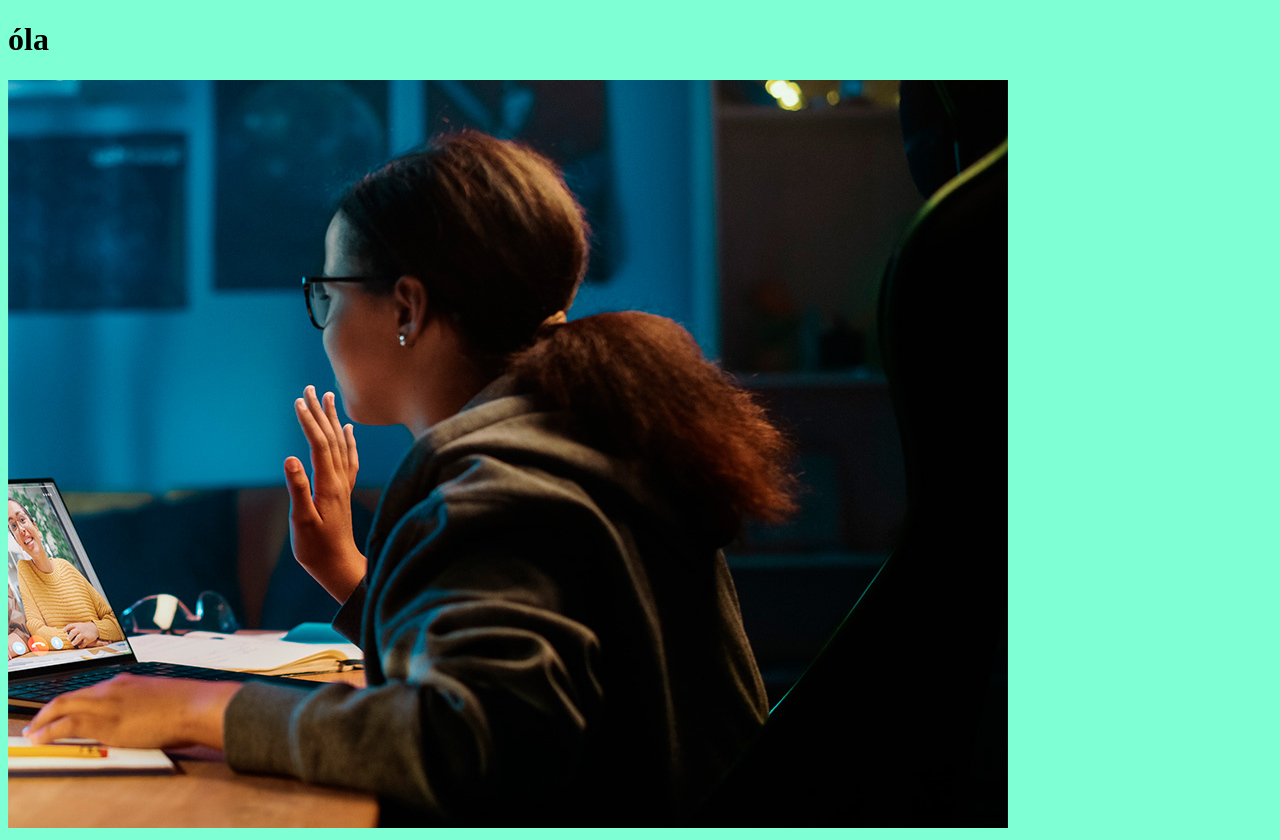
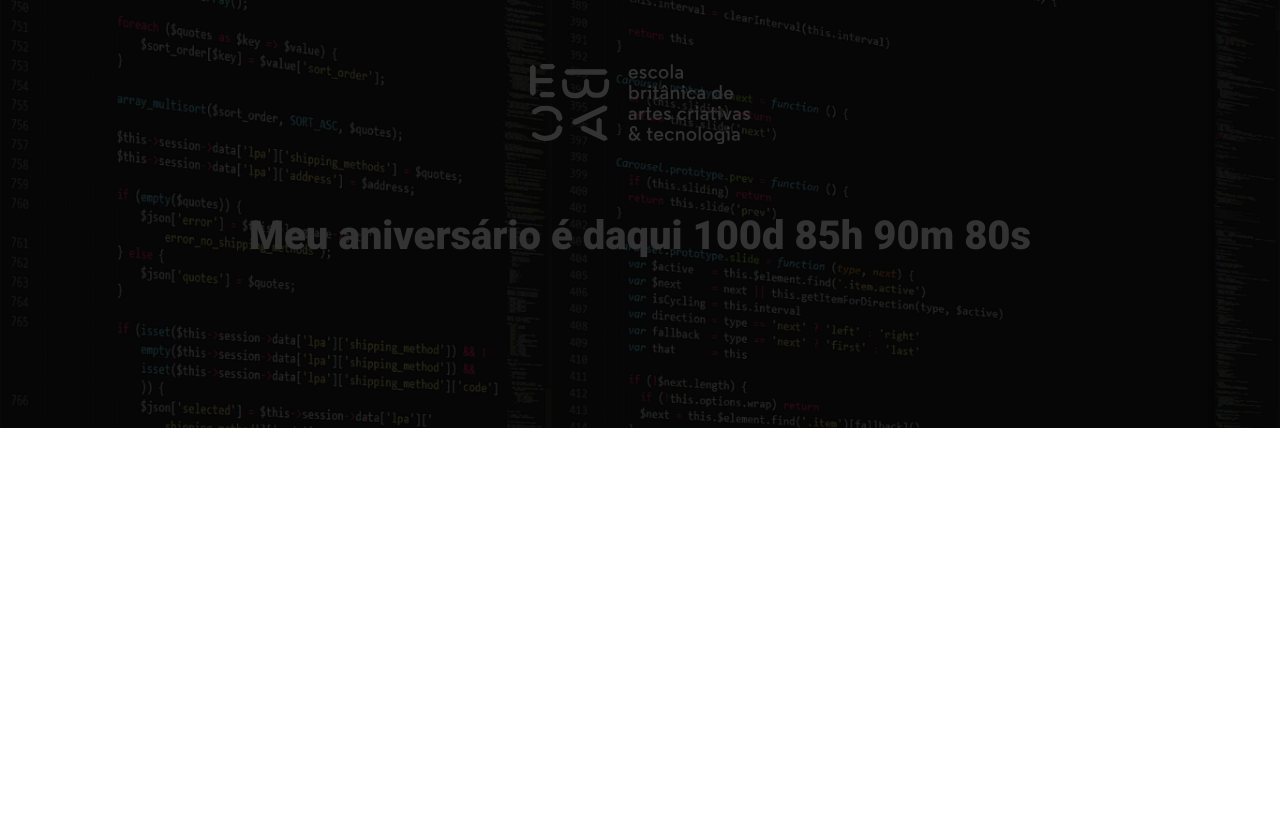
Before and after one commit to Lucasbandrade/Data_aniversario, a website built with Parcel: page src/index.html in a window 1280 px wide. After the commit the page ends 800 px from the top, so only its background shows below. Built offline with nearby package versions, Linux system fonts and the light colour scheme.

Commit message:
criando o hero

```diff
--- a/src/index.html
+++ b/src/index.html
@@ -3,12 +3,26 @@
 <head>
     <meta charset="UTF-8">
     <meta name="viewport" content="width=device-width, initial-scale=1.0">
-    <title>Document</title>
+    <title>Data aniversário</title>
+    <link rel="preconnect" href="https://fonts.googleapis.com">
+    <link rel="preconnect" href="https://fonts.gstatic.com" crossorigin>
+    <link href="https://fonts.googleapis.com/css2?family=Roboto:wght@400;700;900&display=swap" rel="stylesheet">
     <link rel="stylesheet" href="styles/main.scss">
 </head>
 <body>
-    <h1>óla</h1>
-    <img src="./images/backend.png" alt="">
+    <header class="hero">
+        <div class="container">
+            <img class="hero__logo" src="./images/ebac_logo.svg" alt="EBAC">
+            <p class="hero__text">
+                Meu aniversário é daqui 100d 85h 90m 80s
+            </p>
+
+
+        </div>
+
+    </header>
+
+
     <script src="scripts/main.js"></script>
 </body>
 </html>
--- /dev/null
+++ b/src/styles/_hero.scss
@@ -0,0 +1,40 @@
+.hero {
+    padding-top: 64px;
+    padding-bottom: 100px;
+    background-image: url(../images/fundo.png);
+    background-repeat: no-repeat;
+    background-size: cover;
+    position: relative;
+
+    .contaner {
+
+    }
+
+    &::before {
+        position: absolute;
+        top: 0;
+        left: 0;
+        width: 100%;
+        height: 100%;
+        background-color: #000;
+        content: '';
+        opacity: .8;
+    }
+
+
+    &__text {
+        margin-top: 64px;
+        margin-bottom: 64px;
+        font-size: 40px;
+        line-height: 56px;
+        color: #fff;
+        font-weight: 800;
+        text-align: center;
+    }
+
+    &__logo {
+        margin: 0 auto;
+        height: 80px;
+        display: block;
+    }
+}
--- a/src/styles/main.scss
+++ b/src/styles/main.scss
@@ -1,3 +1,25 @@
-body {
-    background-color: aquamarine;
+@use 'hero';
+
+
+* {
+    margin: 0;
+    padding: 0;
+    box-sizing: border-box;
+    font-family: roboto, sans-serif;
+    color: #fff;
 }
+
+.container {
+    max-width: 960px;
+    width: 100%;
+    margin: 0 auto;
+
+
+    @media (max-width: 640px) {
+        max-width: 80%;
+    }
+
+    @media (max-width: 1024px) {
+        max-width: 90%;
+    }
+}
```
